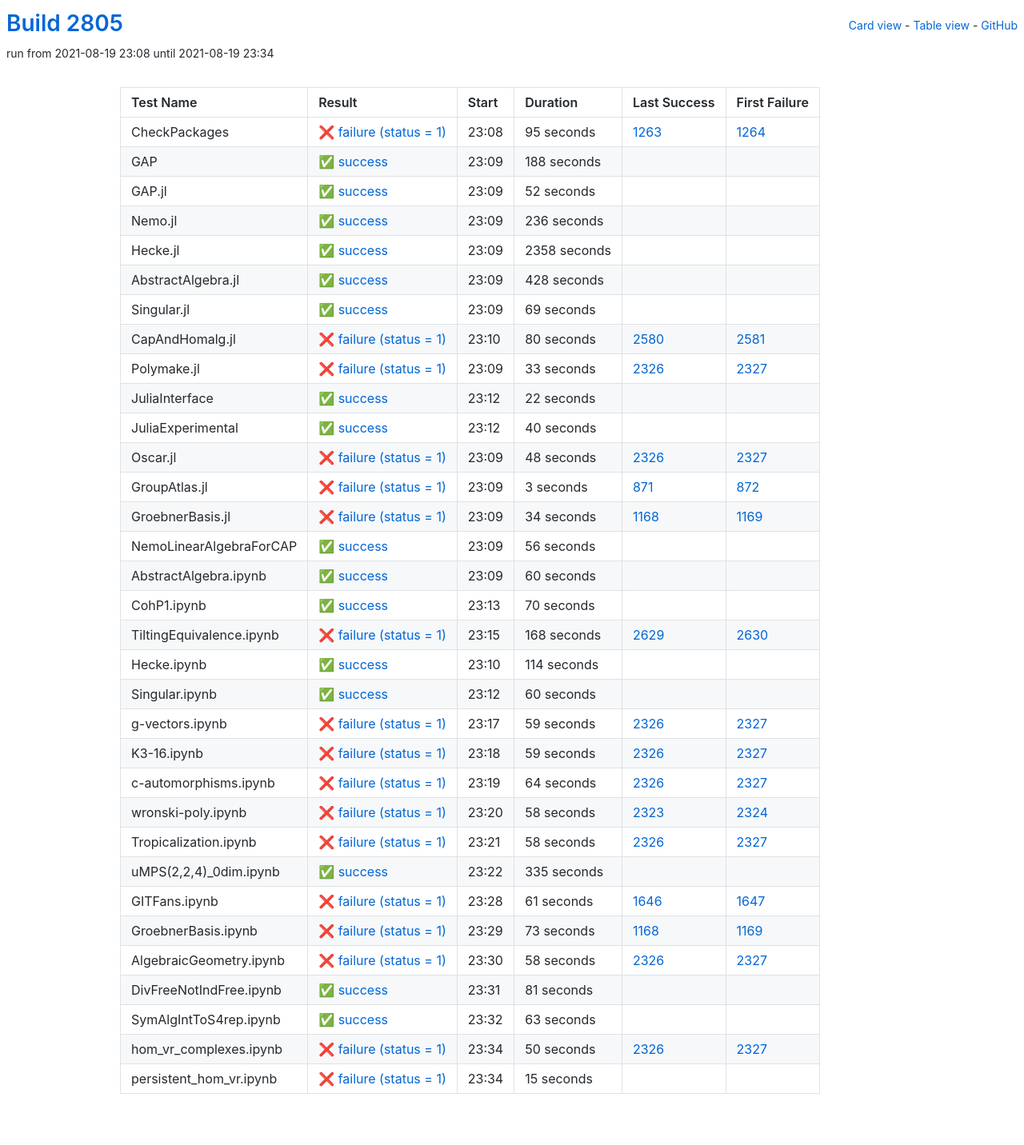
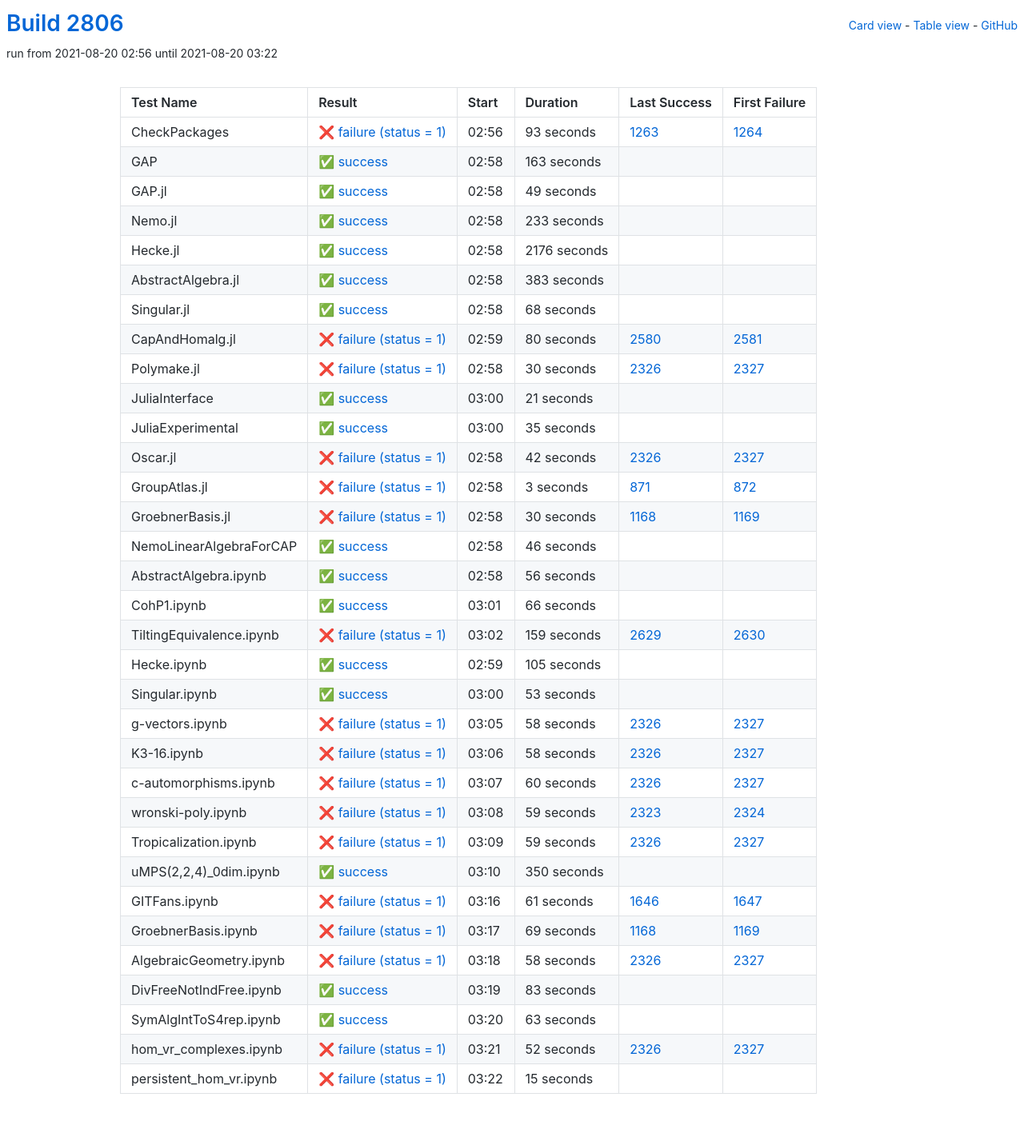
Before and after one commit to oscar-system/oscar-ci-status-stable, a Jekyll site: the page built from table.html, in a window 1280 px wide. Shown: the whole page at 80% size. Built offline with Jekyll 4.4.1, drawn with Linux system fonts in a browser that asks for light colours.

Commit message:
Build #2806

```diff
--- a/_data/ci.yml
+++ b/_data/ci.yml
@@ -1,6 +1,6 @@
 ---
-build: 2805
-build_url: https://oscarci.mathematik.uni-kl.de/job/oscar-stable/2805/
+build: 2806
+build_url: https://oscarci.mathematik.uni-kl.de/job/oscar-stable/2806/
 job: oscar-stable
 organization: oscar-system
 repo: oscar-ci-status-stable
@@ -8,92 +8,92 @@ repourl: https://github.com/oscar-system/oscar-ci-status-stable
 tests:
 - name: CheckPackages
   id: checkpackages
-  log: https://oscarci.mathematik.uni-kl.de/job/oscar-stable/2805/artifact/logs/build-2805/CheckPackages.log
-  start: 2021-08-19 23:08
+  log: https://oscarci.mathematik.uni-kl.de/job/oscar-stable/2806/artifact/logs/build-2806/CheckPackages.log
+  start: 2021-08-20 02:56
   success: false
   exitcode: 1
   status: failure
-  duration: 95
+  duration: 93
   last_success: 1263
   last_success_url: https://oscarci.mathematik.uni-kl.de/job/oscar-stable/1263/
   first_failure: 1264
   first_failure_url: https://oscarci.mathematik.uni-kl.de/job/oscar-stable/1264/
 - name: GAP
   id: gap
-  log: https://oscarci.mathematik.uni-kl.de/job/oscar-stable/2805/artifact/logs/build-2805/GAP.log
-  start: 2021-08-19 23:09
+  log: https://oscarci.mathematik.uni-kl.de/job/oscar-stable/2806/artifact/logs/build-2806/GAP.log
+  start: 2021-08-20 02:58
   success: true
   exitcode: 0
   status: success
-  duration: 188
+  duration: 163
   last_success: false
   last_success_url:
   first_failure: false
   first_failure_url:
 - name: GAP.jl
   id: gap-jl
-  log: https://oscarci.mathematik.uni-kl.de/job/oscar-stable/2805/artifact/logs/build-2805/GAP.jl.log
-  start: 2021-08-19 23:09
+  log: https://oscarci.mathematik.uni-kl.de/job/oscar-stable/2806/artifact/logs/build-2806/GAP.jl.log
+  start: 2021-08-20 02:58
   success: true
   exitcode: 0
   status: success
-  duration: 52
+  duration: 49
   last_success: false
   last_success_url:
   first_failure: false
   first_failure_url:
 - name: Nemo.jl
   id: nemo-jl
-  log: https://oscarci.mathematik.uni-kl.de/job/oscar-stable/2805/artifact/logs/build-2805/Nemo.jl.log
-  start: 2021-08-19 23:09
+  log: https://oscarci.mathematik.uni-kl.de/job/oscar-stable/2806/artifact/logs/build-2806/Nemo.jl.log
+  start: 2021-08-20 02:58
   success: true
   exitcode: 0
   status: success
-  duration: 236
+  duration: 233
   last_success: false
   last_success_url:
   first_failure: false
   first_failure_url:
 - name: Hecke.jl
   id: hecke-jl
-  log: https://oscarci.mathematik.uni-kl.de/job/oscar-stable/2805/artifact/logs/build-2805/Hecke.jl.log
-  start: 2021-08-19 23:09
+  log: https://oscarci.mathematik.uni-kl.de/job/oscar-stable/2806/artifact/logs/build-2806/Hecke.jl.log
+  start: 2021-08-20 02:58
   success: true
   exitcode: 0
   status: success
-  duration: 2358
+  duration: 2176
   last_success: false
   last_success_url:
   first_failure: false
   first_failure_url:
 - name: AbstractAlgebra.jl
   id: abstractalgebra-jl
-  log: https://oscarci.mathematik.uni-kl.de/job/oscar-stable/2805/artifact/logs/build-2805/AbstractAlgebra.jl.log
-  start: 2021-08-19 23:09
+  log: https://oscarci.mathematik.uni-kl.de/job/oscar-stable/2806/artifact/logs/build-2806/AbstractAlgebra.jl.log
+  start: 2021-08-20 02:58
   success: true
   exitcode: 0
   status: success
-  duration: 428
+  duration: 383
   last_success: false
   last_success_url:
   first_failure: false
   first_failure_url:
 - name: Singular.jl
   id: singular-jl
-  log: https://oscarci.mathematik.uni-kl.de/job/oscar-stable/2805/artifact/logs/build-2805/Singular.jl.log
-  start: 2021-08-19 23:09
+  log: https://oscarci.mathematik.uni-kl.de/job/oscar-stable/2806/artifact/logs/build-2806/Singular.jl.log
+  start: 2021-08-20 02:58
   success: true
   exitcode: 0
   status: success
-  duration: 69
+  duration: 68
   last_success: false
   last_success_url:
   first_failure: false
   first_failure_url:
 - name: CapAndHomalg.jl
   id: capandhomalg-jl
-  log: https://oscarci.mathematik.uni-kl.de/job/oscar-stable/2805/artifact/logs/build-2805/CapAndHomalg.jl.log
-  start: 2021-08-19 23:10
+  log: https://oscarci.mathematik.uni-kl.de/job/oscar-stable/2806/artifact/logs/build-2806/CapAndHomalg.jl.log
+  start: 2021-08-20 02:59
   success: false
   exitcode: 1
   status: failure
@@ -104,56 +104,56 @@ tests:
   first_failure_url: https://oscarci.mathematik.uni-kl.de/job/oscar-stable/2581/
 - name: Polymake.jl
   id: polymake-jl
-  log: https://oscarci.mathematik.uni-kl.de/job/oscar-stable/2805/artifact/logs/build-2805/Polymake.jl.log
-  start: 2021-08-19 23:09
+  log: https://oscarci.mathematik.uni-kl.de/job/oscar-stable/2806/artifact/logs/build-2806/Polymake.jl.log
+  start: 2021-08-20 02:58
   success: false
   exitcode: 1
   status: failure
-  duration: 33
+  duration: 30
   last_success: 2326
   last_success_url: https://oscarci.mathematik.uni-kl.de/job/oscar-stable/2326/
   first_failure: 2327
   first_failure_url: https://oscarci.mathematik.uni-kl.de/job/oscar-stable/2327/
 - name: JuliaInterface
   id: juliainterface
-  log: https://oscarci.mathematik.uni-kl.de/job/oscar-stable/2805/artifact/logs/build-2805/JuliaInterface.log
-  start: 2021-08-19 23:12
+  log: https://oscarci.mathematik.uni-kl.de/job/oscar-stable/2806/artifact/logs/build-2806/JuliaInterface.log
+  start: 2021-08-20 03:00
   success: true
   exitcode: 0
   status: success
-  duration: 22
+  duration: 21
   last_success: false
   last_success_url:
   first_failure: false
   first_failure_url:
 - name: JuliaExperimental
   id: juliaexperimental
-  log: https://oscarci.mathematik.uni-kl.de/job/oscar-stable/2805/artifact/logs/build-2805/JuliaExperimental.log
-  start: 2021-08-19 23:12
+  log: https://oscarci.mathematik.uni-kl.de/job/oscar-stable/2806/artifact/logs/build-2806/JuliaExperimental.log
+  start: 2021-08-20 03:00
   success: true
   exitcode: 0
   status: success
-  duration: 40
+  duration: 35
   last_success: false
   last_success_url:
   first_failure: false
   first_failure_url:
 - name: Oscar.jl
   id: oscar-jl
-  log: https://oscarci.mathematik.uni-kl.de/job/oscar-stable/2805/artifact/logs/build-2805/Oscar.jl.log
-  start: 2021-08-19 23:09
+  log: https://oscarci.mathematik.uni-kl.de/job/oscar-stable/2806/artifact/logs/build-2806/Oscar.jl.log
+  start: 2021-08-20 02:58
   success: false
   exitcode: 1
   status: failure
-  duration: 48
+  duration: 42
   last_success: 2326
   last_success_url: https://oscarci.mathematik.uni-kl.de/job/oscar-stable/2326/
   first_failure: 2327
   first_failure_url: https://oscarci.mathematik.uni-kl.de/job/oscar-stable/2327/
 - name: GroupAtlas.jl
   id: groupatlas-jl
-  log: https://oscarci.mathematik.uni-kl.de/job/oscar-stable/2805/artifact/logs/build-2805/GroupAtlas.jl.log
-  start: 2021-08-19 23:09
+  log: https://oscarci.mathematik.uni-kl.de/job/oscar-stable/2806/artifact/logs/build-2806/GroupAtlas.jl.log
+  start: 2021-08-20 02:58
   success: false
   exitcode: 1
   status: failure
@@ -164,20 +164,32 @@ tests:
   first_failure_url: https://oscarci.mathematik.uni-kl.de/job/oscar-stable/872/
 - name: GroebnerBasis.jl
   id: groebnerbasis-jl
-  log: https://oscarci.mathematik.uni-kl.de/job/oscar-stable/2805/artifact/logs/build-2805/GroebnerBasis.jl.log
-  start: 2021-08-19 23:09
+  log: https://oscarci.mathematik.uni-kl.de/job/oscar-stable/2806/artifact/logs/build-2806/GroebnerBasis.jl.log
+  start: 2021-08-20 02:58
   success: false
   exitcode: 1
   status: failure
-  duration: 34
+  duration: 30
   last_success: 1168
   last_success_url: https://oscarci.mathematik.uni-kl.de/job/oscar-stable/1168/
   first_failure: 1169
   first_failure_url: https://oscarci.mathematik.uni-kl.de/job/oscar-stable/1169/
 - name: NemoLinearAlgebraForCAP
   id: nemolinearalgebraforcap
-  log: https://oscarci.mathematik.uni-kl.de/job/oscar-stable/2805/artifact/logs/build-2805/NemoLinearAlgebraForCAP.log
-  start: 2021-08-19 23:09
+  log: https://oscarci.mathematik.uni-kl.de/job/oscar-stable/2806/artifact/logs/build-2806/NemoLinearAlgebraForCAP.log
+  start: 2021-08-20 02:58
+  success: true
+  exitcode: 0
+  status: success
+  duration: 46
+  last_success: false
+  last_success_url:
+  first_failure: false
+  first_failure_url:
+- name: AbstractAlgebra.ipynb
+  id: abstractalgebra-ipynb
+  log: https://oscarci.mathematik.uni-kl.de/job/oscar-stable/2806/artifact/logs/build-2806/AbstractAlgebra.ipynb.log
+  start: 2021-08-20 02:58
   success: true
   exitcode: 0
   status: success
@@ -186,70 +198,106 @@ tests:
   last_success_url:
   first_failure: false
   first_failure_url:
-- name: AbstractAlgebra.ipynb
-  id: abstractalgebra-ipynb
-  log: https://oscarci.mathematik.uni-kl.de/job/oscar-stable/2805/artifact/logs/build-2805/AbstractAlgebra.ipynb.log
-  start: 2021-08-19 23:09
+- name: CohP1.ipynb
+  id: cohp1-ipynb
+  log: https://oscarci.mathematik.uni-kl.de/job/oscar-stable/2806/artifact/logs/build-2806/CohP1.ipynb.log
+  start: 2021-08-20 03:01
   success: true
   exitcode: 0
   status: success
-  duration: 60
-  last_success: false
-  last_success_url:
-  first_failure: false
-  first_failure_url:
-- name: CohP1.ipynb
-  id: cohp1-ipynb
-  log: https://oscarci.mathematik.uni-kl.de/job/oscar-stable/2805/artifact/logs/build-2805/CohP1.ipynb.log
-  start: 2021-08-19 23:13
-  success: true
-  exitcode: 0
-  status: success
-  duration: 70
+  duration: 66
   last_success: false
   last_success_url:
   first_failure: false
   first_failure_url:
 - name: TiltingEquivalence.ipynb
   id: tiltingequivalence-ipynb
-  log: https://oscarci.mathematik.uni-kl.de/job/oscar-stable/2805/artifact/logs/build-2805/TiltingEquivalence.ipynb.log
-  start: 2021-08-19 23:15
+  log: https://oscarci.mathematik.uni-kl.de/job/oscar-stable/2806/artifact/logs/build-2806/TiltingEquivalence.ipynb.log
+  start: 2021-08-20 03:02
   success: false
   exitcode: 1
   status: failure
-  duration: 168
+  duration: 159
   last_success: 2629
   last_success_url: https://oscarci.mathematik.uni-kl.de/job/oscar-stable/2629/
   first_failure: 2630
   first_failure_url: https://oscarci.mathematik.uni-kl.de/job/oscar-stable/2630/
 - name: Hecke.ipynb
   id: hecke-ipynb
-  log: https://oscarci.mathematik.uni-kl.de/job/oscar-stable/2805/artifact/logs/build-2805/Hecke.ipynb.log
-  start: 2021-08-19 23:10
+  log: https://oscarci.mathematik.uni-kl.de/job/oscar-stable/2806/artifact/logs/build-2806/Hecke.ipynb.log
+  start: 2021-08-20 02:59
   success: true
   exitcode: 0
   status: success
-  duration: 114
+  duration: 105
   last_success: false
   last_success_url:
   first_failure: false
   first_failure_url:
 - name: Singular.ipynb
   id: singular-ipynb
-  log: https://oscarci.mathematik.uni-kl.de/job/oscar-stable/2805/artifact/logs/build-2805/Singular.ipynb.log
-  start: 2021-08-19 23:12
+  log: https://oscarci.mathematik.uni-kl.de/job/oscar-stable/2806/artifact/logs/build-2806/Singular.ipynb.log
+  start: 2021-08-20 03:00
   success: true
   exitcode: 0
   status: success
-  duration: 60
+  duration: 53
   last_success: false
   last_success_url:
   first_failure: false
   first_failure_url:
 - name: g-vectors.ipynb
   id: g-vectors-ipynb
-  log: https://oscarci.mathematik.uni-kl.de/job/oscar-stable/2805/artifact/logs/build-2805/g-vectors.ipynb.log
-  start: 2021-08-19 23:17
+  log: https://oscarci.mathematik.uni-kl.de/job/oscar-stable/2806/artifact/logs/build-2806/g-vectors.ipynb.log
+  start: 2021-08-20 03:05
+  success: false
+  exitcode: 1
+  status: failure
+  duration: 58
+  last_success: 2326
+  last_success_url: https://oscarci.mathematik.uni-kl.de/job/oscar-stable/2326/
+  first_failure: 2327
+  first_failure_url: https://oscarci.mathematik.uni-kl.de/job/oscar-stable/2327/
+- name: K3-16.ipynb
+  id: k3-16-ipynb
+  log: https://oscarci.mathematik.uni-kl.de/job/oscar-stable/2806/artifact/logs/build-2806/K3-16.ipynb.log
+  start: 2021-08-20 03:06
+  success: false
+  exitcode: 1
+  status: failure
+  duration: 58
+  last_success: 2326
+  last_success_url: https://oscarci.mathematik.uni-kl.de/job/oscar-stable/2326/
+  first_failure: 2327
+  first_failure_url: https://oscarci.mathematik.uni-kl.de/job/oscar-stable/2327/
+- name: c-automorphisms.ipynb
+  id: c-automorphisms-ipynb
+  log: https://oscarci.mathematik.uni-kl.de/job/oscar-stable/2806/artifact/logs/build-2806/c-automorphisms.ipynb.log
+  start: 2021-08-20 03:07
+  success: false
+  exitcode: 1
+  status: failure
+  duration: 60
+  last_success: 2326
+  last_success_url: https://oscarci.mathematik.uni-kl.de/job/oscar-stable/2326/
+  first_failure: 2327
+  first_failure_url: https://oscarci.mathematik.uni-kl.de/job/oscar-stable/2327/
+- name: wronski-poly.ipynb
+  id: wronski-poly-ipynb
+  log: https://oscarci.mathematik.uni-kl.de/job/oscar-stable/2806/artifact/logs/build-2806/wronski-poly.ipynb.log
+  start: 2021-08-20 03:08
+  success: false
+  exitcode: 1
+  status: failure
+  duration: 59
+  last_success: 2323
+  last_success_url: https://oscarci.mathematik.uni-kl.de/job/oscar-stable/2323/
+  first_failure: 2324
+  first_failure_url: https://oscarci.mathematik.uni-kl.de/job/oscar-stable/2324/
+- name: Tropicalization.ipynb
+  id: tropicalization-ipynb
+  log: https://oscarci.mathematik.uni-kl.de/job/oscar-stable/2806/artifact/logs/build-2806/Tropicalization.ipynb.log
+  start: 2021-08-20 03:09
   success: false
   exitcode: 1
   status: failure
@@ -258,70 +306,22 @@ tests:
   last_success_url: https://oscarci.mathematik.uni-kl.de/job/oscar-stable/2326/
   first_failure: 2327
   first_failure_url: https://oscarci.mathematik.uni-kl.de/job/oscar-stable/2327/
-- name: K3-16.ipynb
-  id: k3-16-ipynb
-  log: https://oscarci.mathematik.uni-kl.de/job/oscar-stable/2805/artifact/logs/build-2805/K3-16.ipynb.log
-  start: 2021-08-19 23:18
-  success: false
-  exitcode: 1
-  status: failure
-  duration: 59
-  last_success: 2326
-  last_success_url: https://oscarci.mathematik.uni-kl.de/job/oscar-stable/2326/
-  first_failure: 2327
-  first_failure_url: https://oscarci.mathematik.uni-kl.de/job/oscar-stable/2327/
-- name: c-automorphisms.ipynb
-  id: c-automorphisms-ipynb
-  log: https://oscarci.mathematik.uni-kl.de/job/oscar-stable/2805/artifact/logs/build-2805/c-automorphisms.ipynb.log
-  start: 2021-08-19 23:19
-  success: false
-  exitcode: 1
-  status: failure
-  duration: 64
-  last_success: 2326
-  last_success_url: https://oscarci.mathematik.uni-kl.de/job/oscar-stable/2326/
-  first_failure: 2327
-  first_failure_url: https://oscarci.mathematik.uni-kl.de/job/oscar-stable/2327/
-- name: wronski-poly.ipynb
-  id: wronski-poly-ipynb
-  log: https://oscarci.mathematik.uni-kl.de/job/oscar-stable/2805/artifact/logs/build-2805/wronski-poly.ipynb.log
-  start: 2021-08-19 23:20
-  success: false
-  exitcode: 1
-  status: failure
-  duration: 58
-  last_success: 2323
-  last_success_url: https://oscarci.mathematik.uni-kl.de/job/oscar-stable/2323/
-  first_failure: 2324
-  first_failure_url: https://oscarci.mathematik.uni-kl.de/job/oscar-stable/2324/
-- name: Tropicalization.ipynb
-  id: tropicalization-ipynb
-  log: https://oscarci.mathematik.uni-kl.de/job/oscar-stable/2805/artifact/logs/build-2805/Tropicalization.ipynb.log
-  start: 2021-08-19 23:21
-  success: false
-  exitcode: 1
-  status: failure
-  duration: 58
-  last_success: 2326
-  last_success_url: https://oscarci.mathematik.uni-kl.de/job/oscar-stable/2326/
-  first_failure: 2327
-  first_failure_url: https://oscarci.mathematik.uni-kl.de/job/oscar-stable/2327/
 - name: uMPS(2,2,4)_0dim.ipynb
   id: umps-2-2-4-0dim-ipynb
-  log: https://oscarci.mathematik.uni-kl.de/job/oscar-stable/2805/artifact/logs/build-2805/uMPS-2-2-4-_0dim.ipynb.log
-  start: 2021-08-19 23:22
+  log: https://oscarci.mathematik.uni-kl.de/job/oscar-stable/2806/artifact/logs/build-2806/uMPS-2-2-4-_0dim.ipynb.log
+  start: 2021-08-20 03:10
   success: true
   exitcode: 0
   status: success
-  duration: 335
+  duration: 350
   last_success: false
   last_success_url:
   first_failure: false
   first_failure_url:
 - name: GITFans.ipynb
   id: gitfans-ipynb
-  log: https://oscarci.mathematik.uni-kl.de/job/oscar-stable/2805/artifact/logs/build-2805/GITFans.ipynb.log
-  start: 2021-08-19 23:28
+  log: https://oscarci.mathematik.uni-kl.de/job/oscar-stable/2806/artifact/logs/build-2806/GITFans.ipynb.log
+  start: 2021-08-20 03:16
   success: false
   exitcode: 1
   status: failure
@@ -332,20 +332,20 @@ tests:
   first_failure_url: https://oscarci.mathematik.uni-kl.de/job/oscar-stable/1647/
 - name: GroebnerBasis.ipynb
   id: groebnerbasis-ipynb
-  log: https://oscarci.mathematik.uni-kl.de/job/oscar-stable/2805/artifact/logs/build-2805/GroebnerBasis.ipynb.log
-  start: 2021-08-19 23:29
+  log: https://oscarci.mathematik.uni-kl.de/job/oscar-stable/2806/artifact/logs/build-2806/GroebnerBasis.ipynb.log
+  start: 2021-08-20 03:17
   success: false
   exitcode: 1
   status: failure
-  duration: 73
+  duration: 69
   last_success: 1168
   last_success_url: https://oscarci.mathematik.uni-kl.de/job/oscar-stable/1168/
   first_failure: 1169
   first_failure_url: https://oscarci.mathematik.uni-kl.de/job/oscar-stable/1169/
 - name: AlgebraicGeometry.ipynb
   id: algebraicgeometry-ipynb
-  log: https://oscarci.mathematik.uni-kl.de/job/oscar-stable/2805/artifact/logs/build-2805/AlgebraicGeometry.ipynb.log
-  start: 2021-08-19 23:30
+  log: https://oscarci.mathematik.uni-kl.de/job/oscar-stable/2806/artifact/logs/build-2806/AlgebraicGeometry.ipynb.log
+  start: 2021-08-20 03:18
   success: false
   exitcode: 1
   status: failure
@@ -356,20 +356,20 @@ tests:
   first_failure_url: https://oscarci.mathematik.uni-kl.de/job/oscar-stable/2327/
 - name: DivFreeNotIndFree.ipynb
   id: divfreenotindfree-ipynb
-  log: https://oscarci.mathematik.uni-kl.de/job/oscar-stable/2805/artifact/logs/build-2805/DivFreeNotIndFree.ipynb.log
-  start: 2021-08-19 23:31
+  log: https://oscarci.mathematik.uni-kl.de/job/oscar-stable/2806/artifact/logs/build-2806/DivFreeNotIndFree.ipynb.log
+  start: 2021-08-20 03:19
   success: true
   exitcode: 0
   status: success
-  duration: 81
+  duration: 83
   last_success: false
   last_success_url:
   first_failure: false
   first_failure_url:
 - name: SymAlgIntToS4rep.ipynb
   id: symalginttos4rep-ipynb
-  log: https://oscarci.mathematik.uni-kl.de/job/oscar-stable/2805/artifact/logs/build-2805/SymAlgIntToS4rep.ipynb.log
-  start: 2021-08-19 23:32
+  log: https://oscarci.mathematik.uni-kl.de/job/oscar-stable/2806/artifact/logs/build-2806/SymAlgIntToS4rep.ipynb.log
+  start: 2021-08-20 03:20
   success: true
   exitcode: 0
   status: success
@@ -380,20 +380,20 @@ tests:
   first_failure_url:
 - name: hom_vr_complexes.ipynb
   id: hom-vr-complexes-ipynb
-  log: https://oscarci.mathematik.uni-kl.de/job/oscar-stable/2805/artifact/logs/build-2805/hom_vr_complexes.ipynb.log
-  start: 2021-08-19 23:34
+  log: https://oscarci.mathematik.uni-kl.de/job/oscar-stable/2806/artifact/logs/build-2806/hom_vr_complexes.ipynb.log
+  start: 2021-08-20 03:21
   success: false
   exitcode: 1
   status: failure
-  duration: 50
+  duration: 52
   last_success: 2326
   last_success_url: https://oscarci.mathematik.uni-kl.de/job/oscar-stable/2326/
   first_failure: 2327
   first_failure_url: https://oscarci.mathematik.uni-kl.de/job/oscar-stable/2327/
 - name: persistent_hom_vr.ipynb
   id: persistent-hom-vr-ipynb
-  log: https://oscarci.mathematik.uni-kl.de/job/oscar-stable/2805/artifact/logs/build-2805/persistent_hom_vr.ipynb.log
-  start: 2021-08-19 23:34
+  log: https://oscarci.mathematik.uni-kl.de/job/oscar-stable/2806/artifact/logs/build-2806/persistent_hom_vr.ipynb.log
+  start: 2021-08-20 03:22
   success: false
   exitcode: 1
   status: failure
```
Also changed, not shown: README.md.
